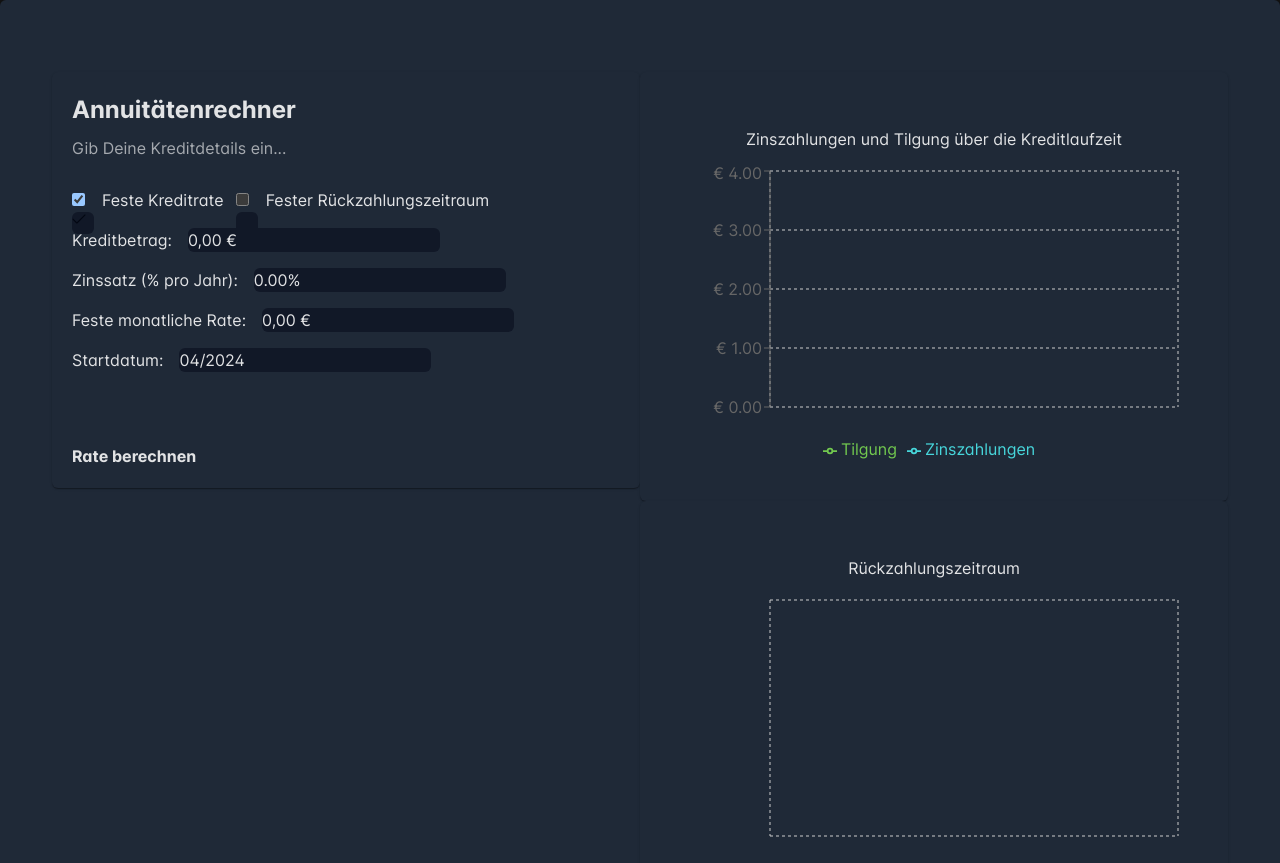
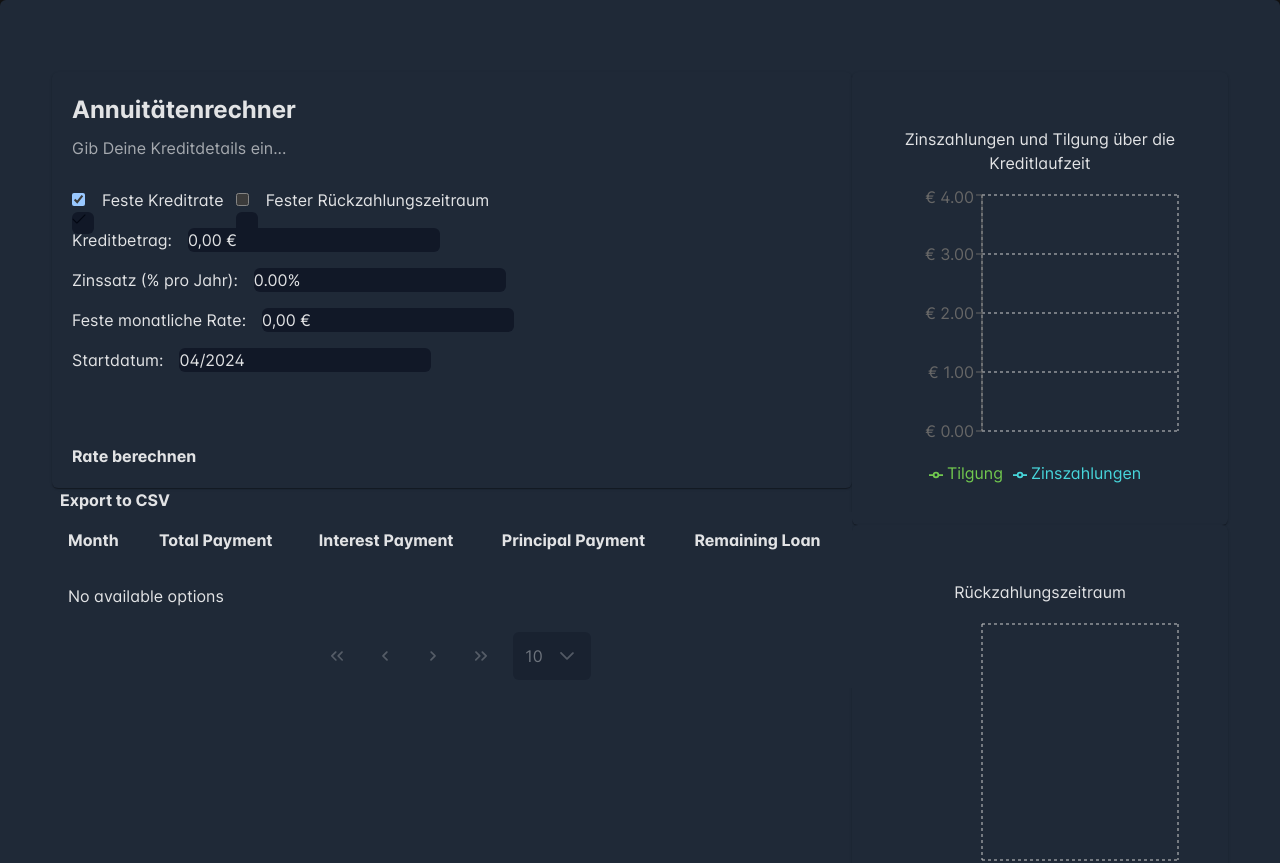
Before and after one commit to Herold1989/fin-calculator, a Next.js app: page /annuity in a window 1280 px wide. Shown: the top 863 px of the page. Built offline with nearby package versions, Linux system fonts and the light colour scheme.

Commit message:
adding data table

```diff
--- /dev/null
+++ b/app/(calculators)/annuity/components/payment-schedule-table.tsx
@@ -0,0 +1,42 @@
+import React from 'react';
+import { DataTable } from 'primereact/datatable';
+import { Column } from 'primereact/column';
+import { Button } from 'primereact/button';
+import useStore from '@/utils/store';
+
+const PaymentScheduleTable = () => {
+    const payments = useStore(state => state.payments);
+
+    // Function to handle CSV export
+    const exportCSV = () => {
+        const csvHeader = "Month,Total Payment,Interest Payment,Principal Payment,Remaining Loan\n";
+        const csvRows = payments.map(payment =>
+            `${payment.month},${payment.totalPayment.toFixed(2)},${payment.interestPayment.toFixed(2)},${payment.principalPayment.toFixed(2)},${payment.remainingLoan.toFixed(2)}`
+        ).join("\n");
+
+        const blob = new Blob([csvHeader + csvRows], { type: 'text/csv;charset=utf-8;' });
+        const link = document.createElement("a");
+        const url = URL.createObjectURL(blob);
+        link.setAttribute("href", url);
+        link.setAttribute("download", "payment-schedule.csv");
+        link.style.visibility = 'hidden';
+        document.body.appendChild(link);
+        link.click();
+        document.body.removeChild(link);
+    };
+
+    return (
+        <div>
+            <Button label="Export to CSV" icon="pi pi-download" className="p-button-help" onClick={exportCSV} />
+            <DataTable value={payments} paginator rows={10} rowsPerPageOptions={[5, 10, 25, 50]} tableStyle={{ minWidth: '50rem' }}>
+                <Column field="month" header="Month" />
+                <Column field="totalPayment" header="Total Payment" />
+                <Column field="interestPayment" header="Interest Payment" />
+                <Column field="principalPayment" header="Principal Payment" />
+                <Column field="remainingLoan" header="Remaining Loan" />
+            </DataTable>
+        </div>
+    );
+};
+
+export default PaymentScheduleTable;
--- a/app/(calculators)/annuity/page.tsx
+++ b/app/(calculators)/annuity/page.tsx
@@ -4,6 +4,7 @@ import { Card } from "primereact/card";
 import AnnuityChart from "./components/annuity-chart";
 import AnnuityCalculatorForm from "./components/annuity-form";
 import RemainingLoanChart from "./components/remaining-loan-chart";
+import PaymentScheduleTable from "./components/payment-schedule-table";
 
 const AnnuityCalculator = () => {
     return (
@@ -11,7 +12,8 @@ const AnnuityCalculator = () => {
         <div className="flex items-center justify-center min-h-screen p-4 sm:p-6 lg:p-8">
             <div className="container mx-auto flex flex-col md:flex-row">
                 <div className="md:flex-1">
-                    <AnnuityCalculatorForm />
+                    <AnnuityCalculatorForm/>
+                    <PaymentScheduleTable />
                 </div>
                 <div className="md:flex-1">
                     <AnnuityChart />
--- a/utils/store.ts
+++ b/utils/store.ts
@@ -1,7 +1,7 @@
 import {create} from 'zustand';
 
 interface Payment {
-    month: Date;
+    month: string;
     totalPayment: number;
     interestPayment: number;
     principalPayment: number;
```
